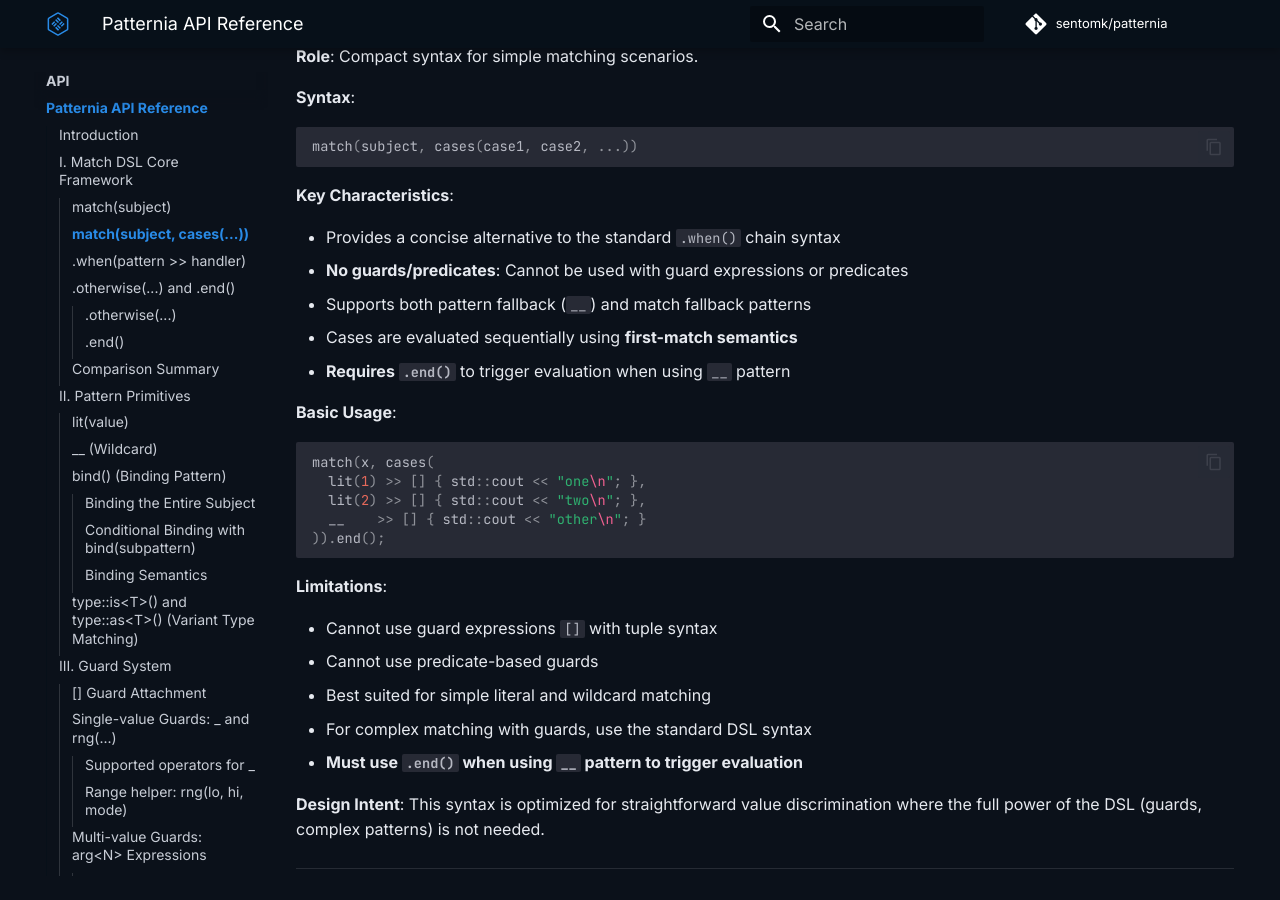
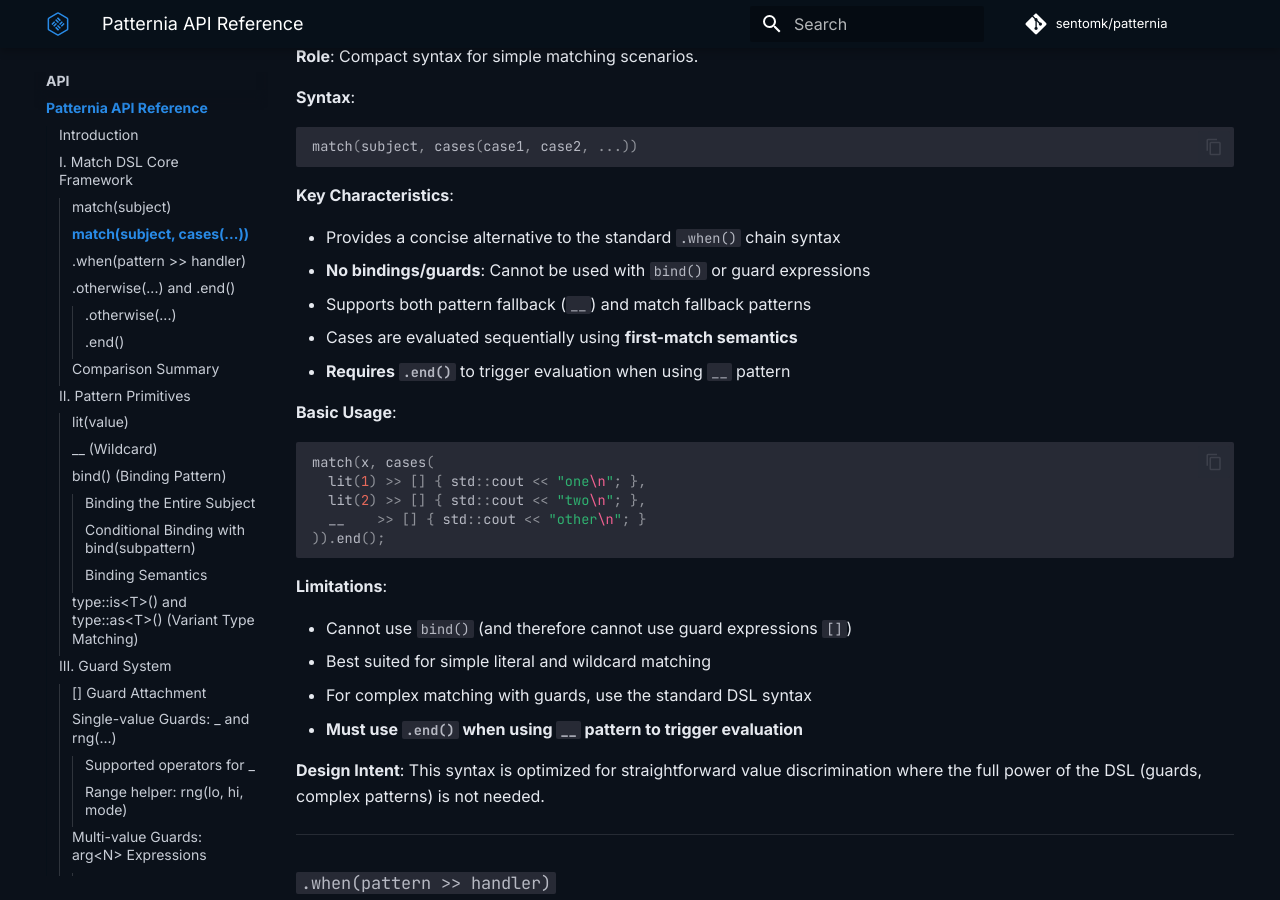
Before and after one commit to sentomk/patternia, an MkDocs documentation site: the page built from docs/api.md, in a window 1280 px wide and 900 px high, scrolled down 1344 px. Built offline with MkDocs 1.6.1 and Material for MkDocs 9.7.7, drawn with Linux system fonts in a browser that asks for light colours; comment, search, counter and statistics services are not loaded.

Commit message:
docs: clarify `cases` syntax limitations regarding `bind`
Refine documentation in API reference, getting started guide, and tutorials to accurately describe the constraints of the `cases()` tuple syntax. Updates highlight that the inability to use `bind()` is the primary limitation, which consequently prevents the use of guard expressions. This replaces previous general references to "predicates" with a more technically precise explanation.

```diff
--- a/docs/api.md
+++ b/docs/api.md
@@ -65,7 +65,7 @@ match(subject, cases(case1, case2, ...))
 **Key Characteristics**:
 
 * Provides a concise alternative to the standard `.when()` chain syntax
-* **No guards/predicates**: Cannot be used with guard expressions or predicates
+* **No bindings/guards**: Cannot be used with `bind()` or guard expressions
 * Supports both pattern fallback (`__`) and match fallback patterns
 * Cases are evaluated sequentially using **first-match semantics**
 * **Requires `.end()`** to trigger evaluation when using `__` pattern
@@ -82,8 +82,7 @@ match(x, cases(
 
 **Limitations**:
 
-- Cannot use guard expressions `[]` with tuple syntax
-- Cannot use predicate-based guards
+- Cannot use `bind()` (and therefore cannot use guard expressions `[]`)
 - Best suited for simple literal and wildcard matching
 - For complex matching with guards, use the standard DSL syntax
 - **Must use `.end()` when using `__` pattern to trigger evaluation**
```
Also changed, not shown: docs/guide/getting-started.md (+2 -3 lines), docs/tutorials/from-control-flow.md (+1 -1 lines), docs/tutorials/other-languages.md (+1 -1 lines).
